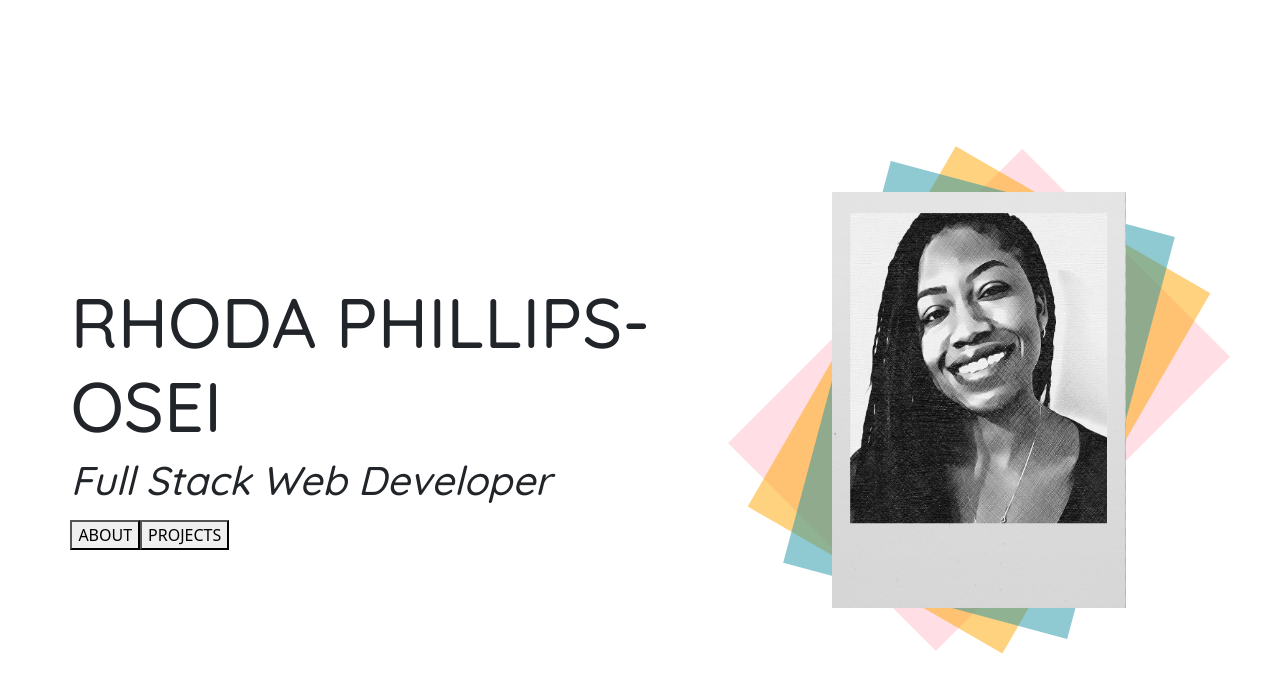
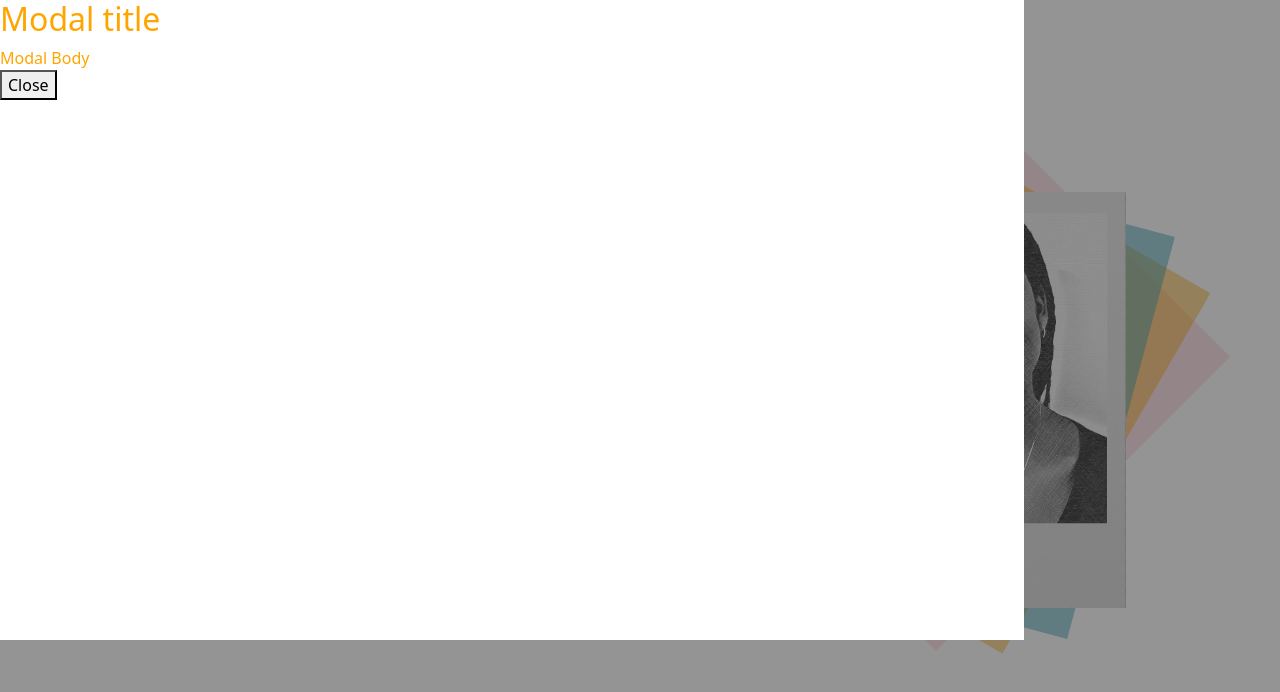
Before and after one commit to rphillipsosei/portfolio-app, a Next.js app: page / in a window 1280 px wide. Both pictures are taken after a click on the button "ABOUT". Shown: the top 692 px of the page. Built offline with nearby package versions, Linux system fonts and the light colour scheme.

Commit message:
set modal to foreground, set overlay opacity

```diff
--- a/components/Modal.js
+++ b/components/AboutModal.js
@@ -2,7 +2,7 @@ import React from 'react'
 import styles from "../styles/Modal.module.css"
 
 
-export default function Modal(props) {
+export default function AboutModal() {
     return (
 <div></div>
       );
--- a/package.json
+++ b/package.json
@@ -14,7 +14,8 @@
     "react": "18.1.0",
     "react-bootstrap": "^2.3.1",
     "react-dom": "18.1.0",
-    "react-icons": "^4.3.1"
+    "react-icons": "^4.3.1",
+    "react-modal": "^3.15.1"
   },
   "devDependencies": {
     "eslint": "8.14.0",
--- a/pages/index.js
+++ b/pages/index.js
@@ -1,46 +1,60 @@
-import React from 'react'
-import { Button } from "react-bootstrap";
+import React, { useState } from "react";
 import Head from "next/head";
-import Modal from "../components/Modal.js"
 import "bootstrap/dist/css/bootstrap.min.css";
 import styles from "../styles/Home.module.css";
-
+import Modal from "react-modal";
 
 export default function Home() {
-
-  const [modalShow, setModalShow] = React.useState(false);
-
   <Head>
     <title>Rhoda Phillips-Osei | Web Dev</title>
   </Head>;
 
+  const [modalIsOpen, setModalIsOpen] = useState(false);
+
   return (
-
     <div className={styles.container}>
-
-  <div  className={styles.rightsidehome}>
+      <div className={styles.leftsidehome}>
         <p>
           <h1>RHODA PHILLIPS-OSEI</h1>
           <h3>Full Stack Web Developer</h3>
           <div class={styles.homebtns}>
- <button id="home-btn">ABOUT</button>
+            <button id="home-btn" onClick={() => setModalIsOpen(true)}>
+              <Modal
+              className={styles.modal}
+                isOpen={modalIsOpen}
+                onRequestClose={() => setModalIsOpen(false)}
+                style={{
+                  overlay: {
+                    backgroundColor: "rgba(60, 60, 60, 0.55)",
+                  },
+                  content: {
+                    color: "orange",
+                  },
+                }}
+                // shouldCloseOnOverlayClick={false}
+              >
+                <h2>Modal title</h2>
+                <div>Modal Body</div>
+                <div>
+                  <button onClick={() => setModalIsOpen(false)}>Close</button>
+                </div>
+              </Modal>
+              ABOUT
+            </button>
             <button id="home-btn">PROJECTS</button>
           </div>
         </p>
-
- <Modal
-        show={modalShow}
-        onHide={() => setModalShow(false)}
-      />
-
       </div>
-  <div className={styles.leftsidehome}>
+      <div className={styles.rightsidehome}>
         <div className={styles.imgshadowteal}></div>
         <div className={styles.imgshadoworange}></div>
         <div className={styles.imgshadowpink}></div>
-  <img src="/rhopolaroid.png" alt="Rhoda Phillips-Osei" className={styles.homeimg}></img>
+        <img
+          src="/rhopolaroid.png"
+          alt="Rhoda Phillips-Osei"
+          className={styles.homeimg}
+        ></img>
       </div>
     </div>
-
   );
-};
+}
--- a/styles/Home.module.css
+++ b/styles/Home.module.css
@@ -10,33 +10,33 @@ display: flex;
 
 
 .rightsidehome {
-    flex-direction: column;
+    /* flex-direction: column; */
+    height: 100vh;
+    width: 45vw;
+    display: flex;
+    /* justify-content: flex-start; */
+    align-items: center;
+   /* position: relative; */
+  z-index: 0
+
+}
+
+.leftsidehome {
     height: 100vh;
     width: 55vw;
     display: flex;
     justify-content: flex-start;
     align-items: center;
     position: relative;
-
-
-}
-
-.leftsidehome {
-    height: 100vh;
-    width: 45vw;
-    display: flex;
-    justify-content: flex-start;
-    align-items: center;
-
 }
 
 .homeimg {
     margin-left: 15%;
     position:absolute;
-    z-index:50;
     right: 12%;
     height: 52%;
     width: 23%;
+     z-index:4;
 }
 
 .imgshadowteal {
@@ -49,8 +49,8 @@ display: flex;
     position: absolute;
     height: 52%;
     width: 23%;
-     z-index:50;
-     right: 12%
+    right: 12%;
+    z-index:3;
 }
 
 .imgshadoworange {
@@ -63,8 +63,8 @@ display: flex;
     position: absolute;
     height: 52%;
     width: 23%;
-     z-index:49;
-     right: 12%
+    right: 12%;
+    z-index:2;
 }
 
 .imgshadowpink {
@@ -77,18 +77,26 @@ display: flex;
     position: absolute;
     height: 52%;
     width: 23%;
-     z-index:48;
-     right: 12%
+    right: 12%;
+    z-index:1;
 }
 
-.rightsidehome p {
+.modal {
+    background-color: #ffff;
+    width: 80%;
+    height: 80%;
+    position: relative;
+    z-index: 2
+}
+
+.leftsidehome p {
     flex-direction: row;
     position: absolute;
     text-align: center;
     top: 35%;
     margin-left: 10%
 }
-.rightsidehome h1{
+.leftsidehome h1{
    font-size: 70px;
    font-family: "Quicksand", sans-serif;
    width:110%;
@@ -97,7 +105,7 @@ display: flex;
 
 }
 
-.rightsidehome h3{
+.leftsidehome h3{
     font-size: 40px;
     font-family: "Quicksand", sans-serif;
     font-style: italic;
```
Also changed, not shown: 1 other file (tests, documents, lock files or other folders). Lines whose indentation alone changed are shown as unchanged.
